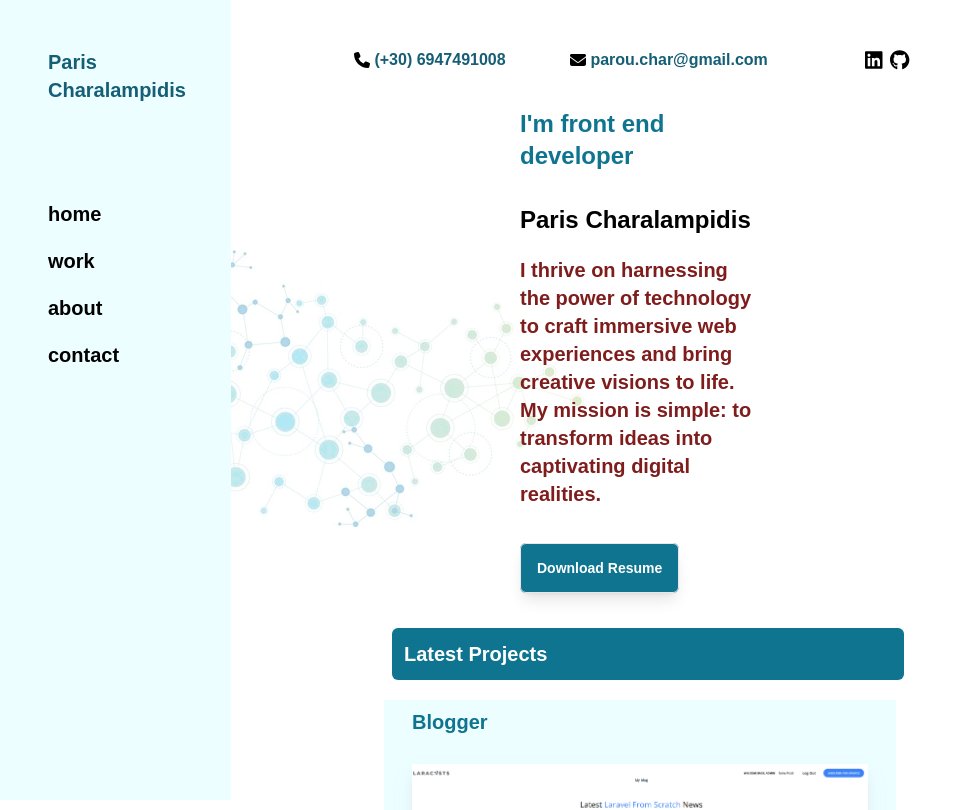
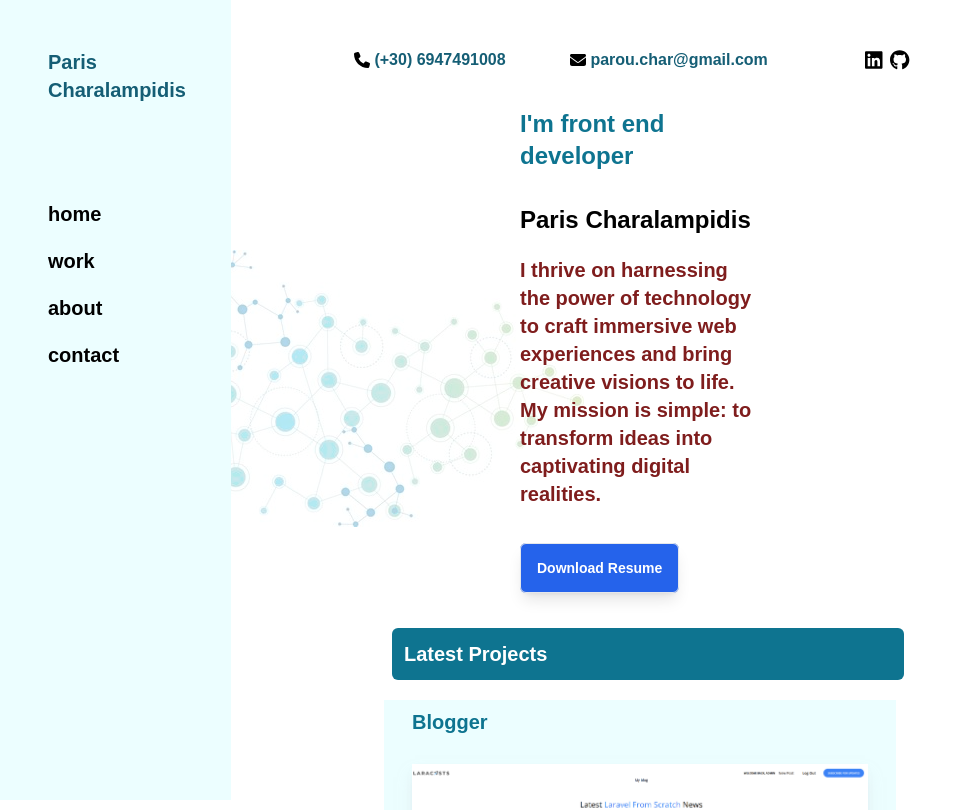
Before and after one commit to parischaralampidis3/portfolio_test, a React (Create React App) app: page / in a window 1280 px wide. Shown: the top 810 px of the page, without its empty margins (0-973 px from the left). Built offline with nearby package versions, Linux system fonts and the light colour scheme.

Commit message:
make microfixes at the code. 0.2

```diff
--- a/src/Components/Partials/Profile.js
+++ b/src/Components/Partials/Profile.js
@@ -23,7 +23,7 @@ function Profile() {
               web experiences and bring creative visions to life. My mission is
               simple: to transform ideas into captivating digital realities.
             </p>
-            <a href ="resume.pdf" className="border rounded-full bg-cyan-700 shadow-lg  rounded-md p-2 text-white borded-full text-sm font-semibold mt-0  md:p-4" download>
+            <a href ="resume.pdf" className="border rounded-full bg-blue-600 shadow-lg  rounded-md p-2 text-white borded-full text-sm font-semibold mt-0  md:p-4" download>
               Download Resume
             </a>
           </div>
```
